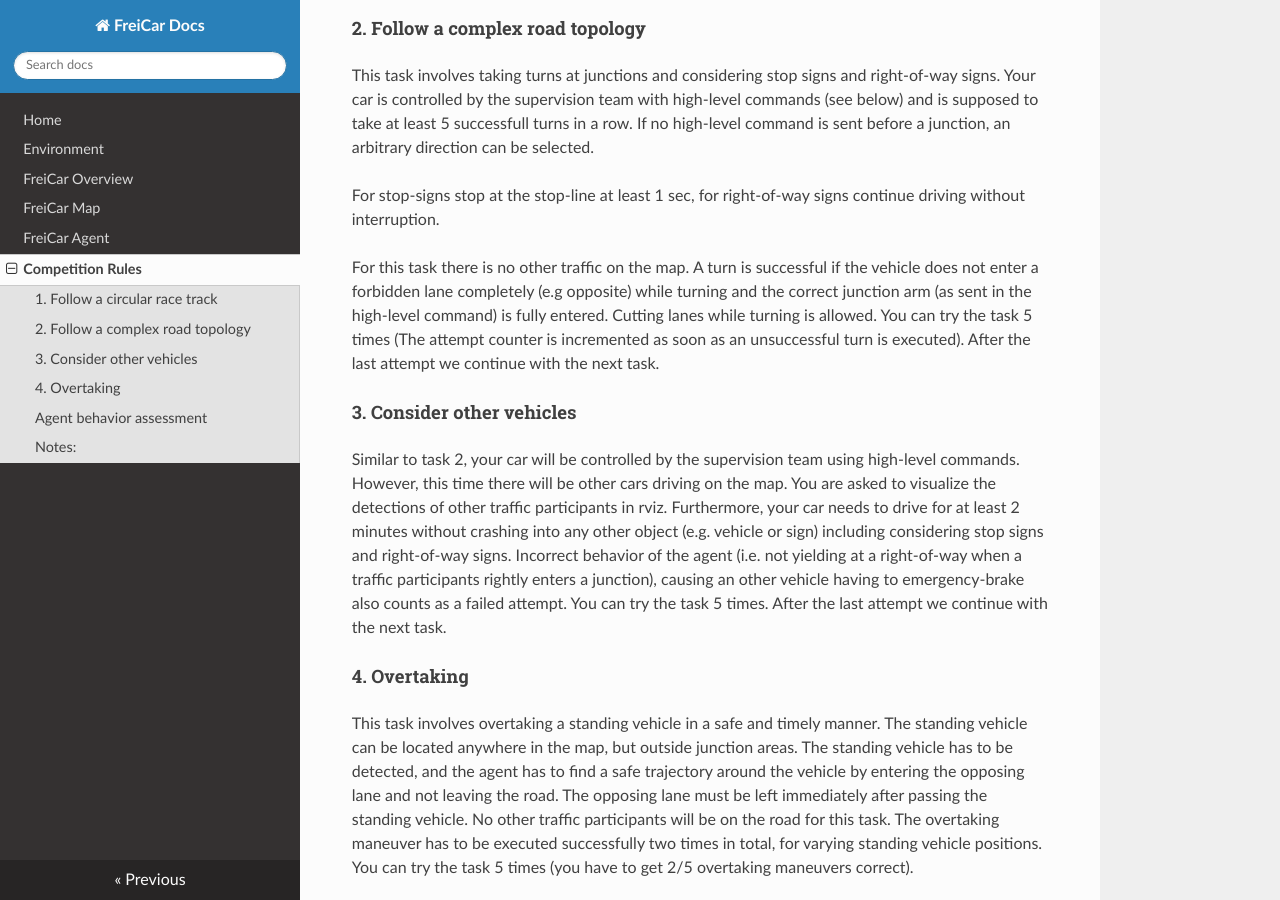
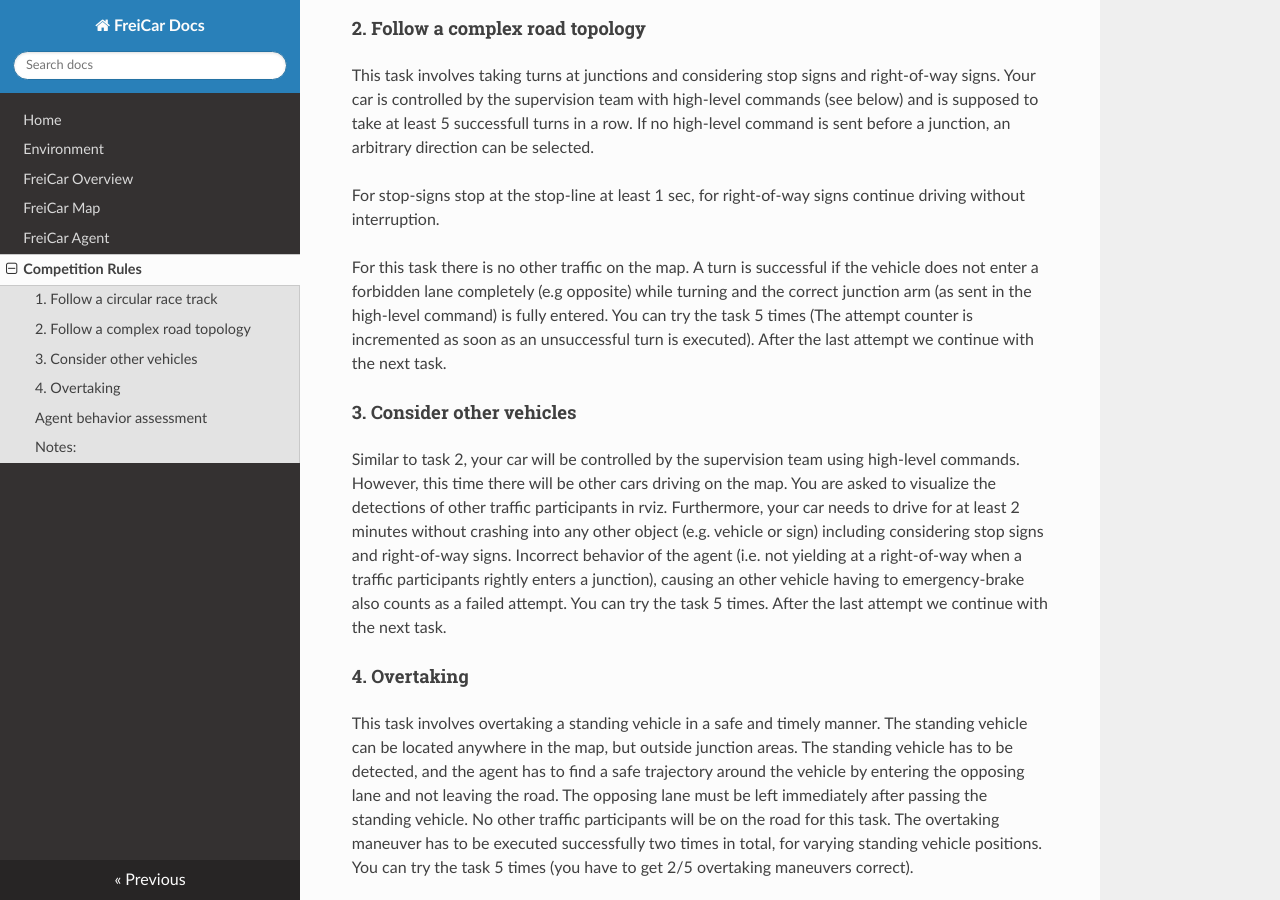
Before and after one commit to JohanVer/freicar_docs, an MkDocs documentation site: the page built from docs/competition_rules.md, in a window 1280 px wide and 900 px high, scrolled down 469 px. Built offline with MkDocs 1.6.1, drawn with Linux system fonts in a browser that asks for light colours; nearby versions of some CDN libraries.

Commit message:
Update competition_rules.md

```diff
--- a/docs/competition_rules.md
+++ b/docs/competition_rules.md
@@ -15,7 +15,7 @@ This task involves taking turns at junctions and considering stop signs and righ
 For stop-signs stop at the stop-line at least 1 sec, for right-of-way signs continue driving without interruption.
 
 For this task there is no other traffic on the map.
-A turn is successful if the vehicle does not enter a forbidden lane completely (e.g opposite) while turning and the correct junction arm (as sent in the high-level command) is fully entered. Cutting lanes while turning is allowed.
+A turn is successful if the vehicle does not enter a forbidden lane completely (e.g opposite) while turning and the correct junction arm (as sent in the high-level command) is fully entered.
 You can try the task 5 times (The attempt counter is incremented as soon as an unsuccessful turn is executed). After the last attempt we continue with the next task.
 
 #### 3. Consider other vehicles
```
